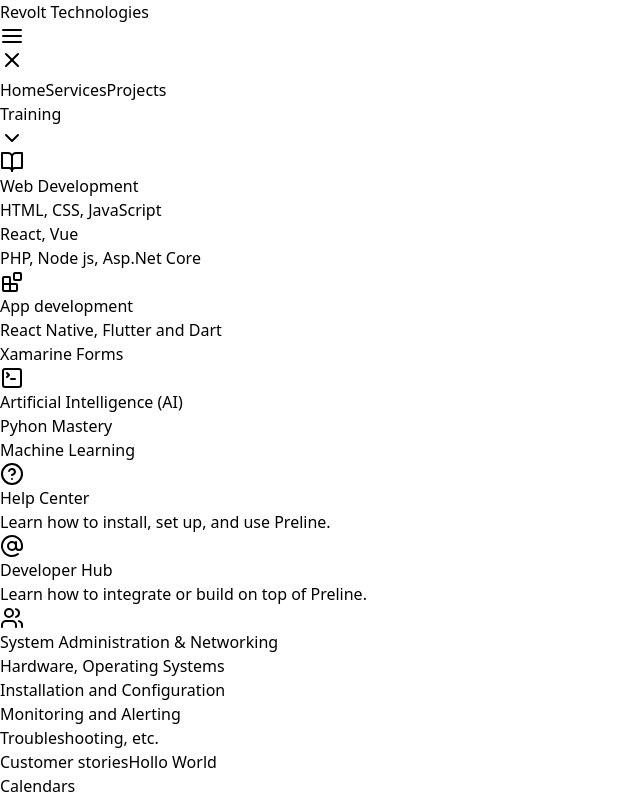
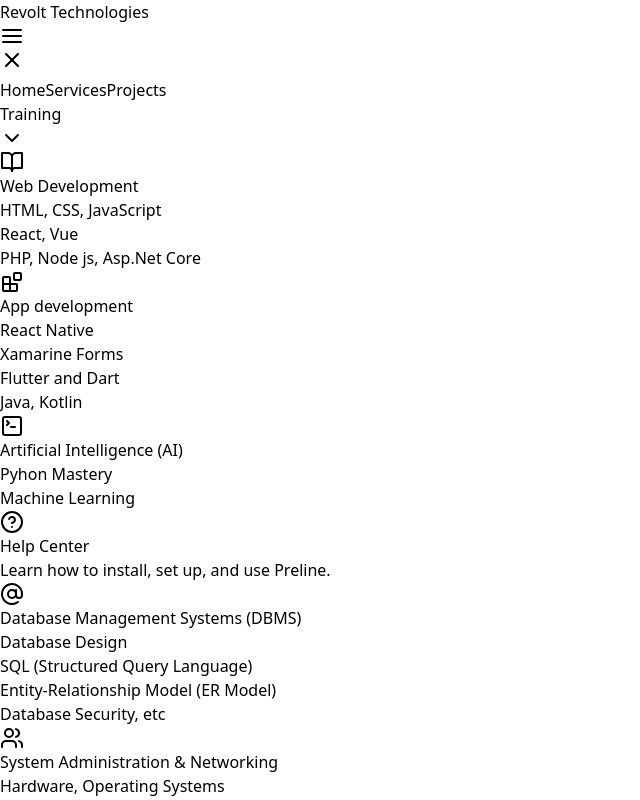
Before and after one commit to King-George-Hughes/project-gh, a React (Vite) app: page / in a window 1280 px wide. Shown: the top 800 px of the page, without its empty margins (0-640 px from the left). Built offline with nearby package versions, Linux system fonts and the light colour scheme.

Commit message:
more changes

```diff
--- a/src/components/NavBar.tsx
+++ b/src/components/NavBar.tsx
@@ -169,10 +169,16 @@
                               App development
                             </p>
                             <p className="text-sm text-gray-500 group-hover:text-gray-800 dark:text-neutral-300 dark:group-hover:text-neutral-300 mt-2">
-                              React Native, Flutter and Dart
+                              React Native
                             </p>
                             <p className="text-sm text-gray-500 group-hover:text-gray-800 dark:text-neutral-300 dark:group-hover:text-neutral-300">
                               Xamarine Forms
+                            </p>
+                            <p className="text-sm text-gray-500 group-hover:text-gray-800 dark:text-neutral-300 dark:group-hover:text-neutral-300">
+                              Flutter and Dart
+                            </p>
+                            <p className="text-sm text-gray-500 group-hover:text-gray-800 dark:text-neutral-300 dark:group-hover:text-neutral-300">
+                              Java, Kotlin
                             </p>
                           </div>
                         </Link>
@@ -270,17 +276,26 @@
                           </svg>
                           <div className="grow">
                             <p className="font-medium text-gray-800 dark:text-neutral-200">
-                              Developer Hub
+                              Database Management Systems (DBMS)
+                            </p>
+                            <p className="text-sm text-gray-500 group-hover:text-gray-800 dark:text-neutral-300 dark:group-hover:text-neutral-300 mt-2">
+                              Database Design
                             </p>
                             <p className="text-sm text-gray-500 group-hover:text-gray-800 dark:text-neutral-300 dark:group-hover:text-neutral-300">
-                              Learn how to integrate or build on top of Preline.
+                              SQL (Structured Query Language)
+                            </p>
+                            <p className="text-sm text-gray-500 group-hover:text-gray-800 dark:text-neutral-300 dark:group-hover:text-neutral-300">
+                              Entity-Relationship Model (ER Model)
+                            </p>
+                            <p className="text-sm text-gray-500 group-hover:text-gray-800 dark:text-neutral-300 dark:group-hover:text-neutral-300">
+                              Database Security, etc
                             </p>
                           </div>
                         </a>
 
-                        <a
+                        <Link
                           className="group flex gap-x-5 hover:bg-gray-100 rounded-lg p-4 dark:text-neutral-200 dark:hover:bg-neutral-500/10"
-                          href="#"
+                          to="#!"
                         >
                           <svg
                             className="flex-shrink-0 size-5 mt-1"
@@ -310,13 +325,10 @@
                               Installation and Configuration
                             </p>
                             <p className="text-sm text-gray-500 group-hover:text-gray-800 dark:text-neutral-300 dark:group-hover:text-neutral-300">
-                              Monitoring and Alerting
-                            </p>
-                            <p className="text-sm text-gray-500 group-hover:text-gray-800 dark:text-neutral-300 dark:group-hover:text-neutral-300">
-                              Troubleshooting, etc.
+                              Monitoring, Alerting, Troubleshooting, etc.
                             </p>
                           </div>
-                        </a>
+                        </Link>
                       </div>
 
                       <div className="flex flex-col pt-4 md:pt-0 mx-1 md:mx-0">
```
